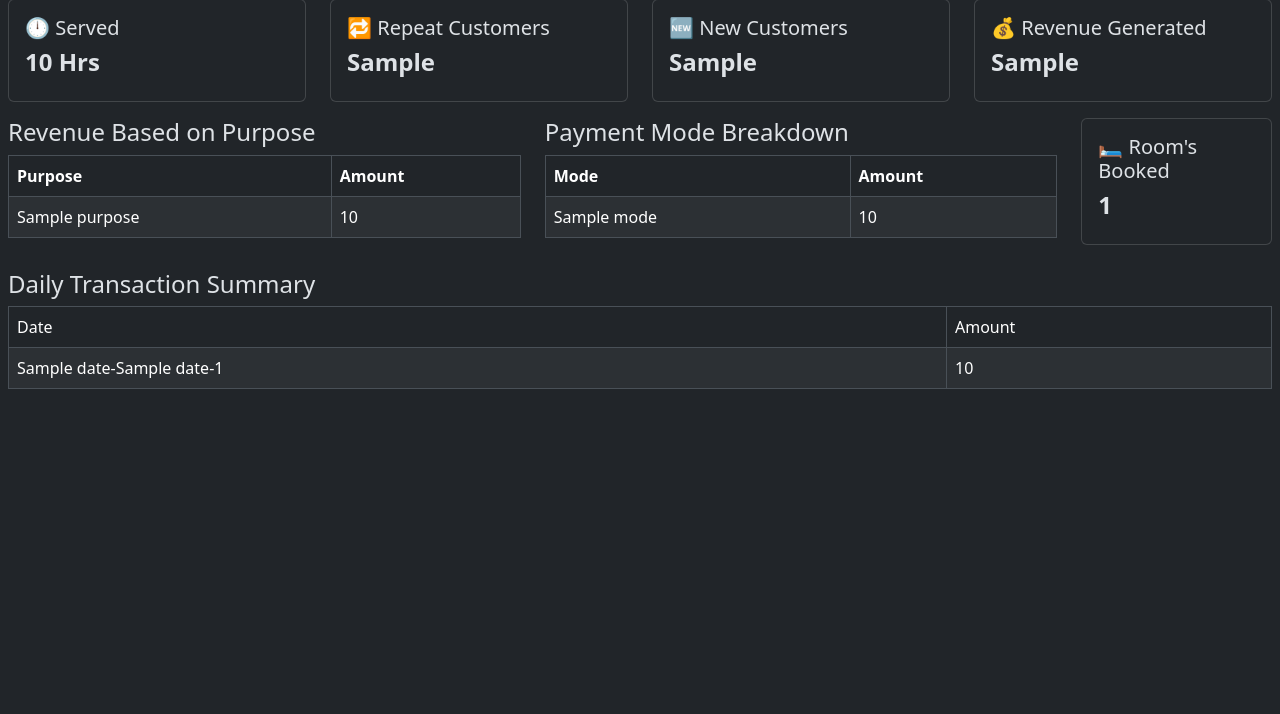
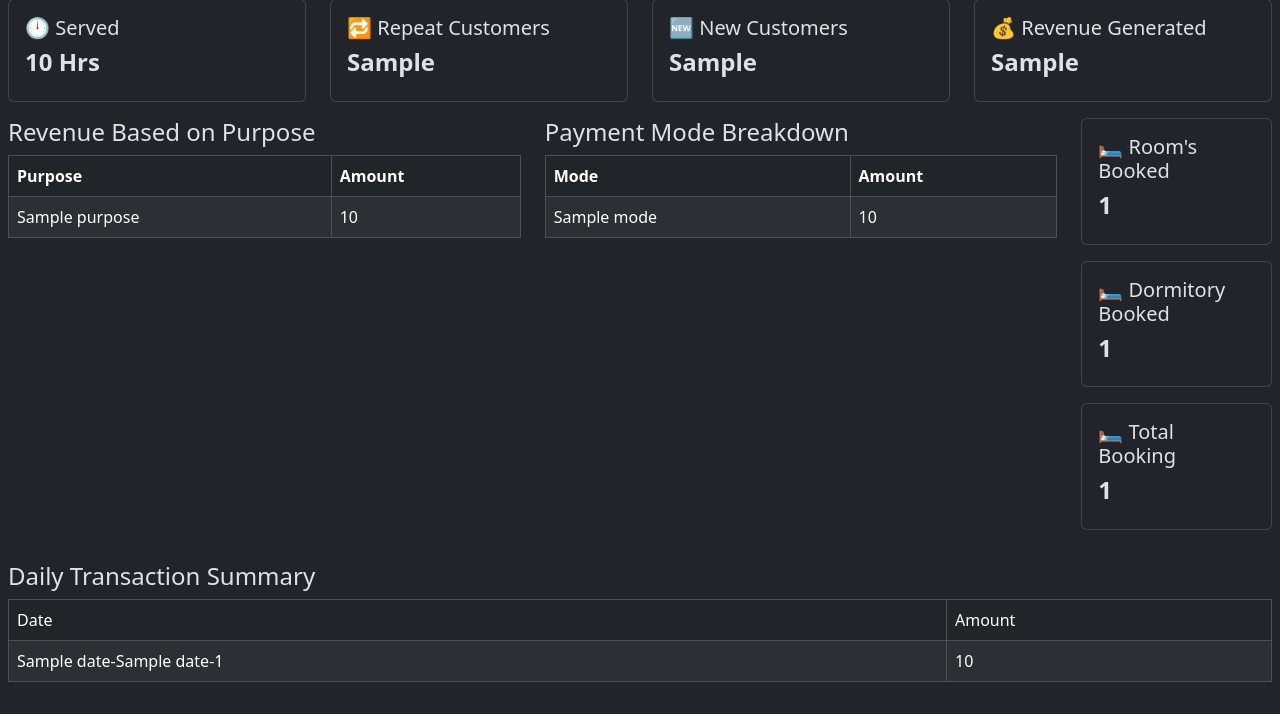
Before and after one commit to PS218909/Hotel-Management-System, a Flask app: template src/templates/analysis.html in a window 1280 px wide. Shown: the part 237-951 px from the top of the page. Before the commit the page ends 626 px from the top, so only its background shows below. Run offline with Flask 3, Linux system fonts and the light colour scheme; the template is opened without the code that fills it: most values are stand-ins (such as "Sample title", 1, 10 or a date in 2020).

Commit message:
v2.1.5 - Bug Fixes

```diff
--- a/src/templates/analysis.html
+++ b/src/templates/analysis.html
@@ -94,14 +94,22 @@
             </table>
         </div>
         <div class="col-2">
-            <div class="row">
-                <div class="col">
-                    <div class="card">
-                        <div class="card-body">
-                            <h5 class="card-title">🛏️ Room's Booked</h5>
-                            <h4><b>{{total_room_booked}}</b></h4>
-                        </div>
-                    </div>
+            <div class="card mb-3">
+                <div class="card-body">
+                    <h5 class="card-title">🛏️ Room's Booked</h5>
+                    <h4><b>{{total_room_booked}}</b></h4>
+                </div>
+            </div>
+            <div class="card mb-3">
+                <div class="card-body">
+                    <h5 class="card-title">🛏️ Dormitory Booked</h5>
+                    <h4><b>{{total_dormitory_booked}}</b></h4>
+                </div>
+            </div>
+            <div class="card mb-3">
+                <div class="card-body">
+                    <h5 class="card-title">🛏️ Total Booking</h5>
+                    <h4><b>{{total_booked}}</b></h4>
                 </div>
             </div>
         </div>
```
Also changed, not shown: src/analysis.py (+25 -8 lines), src/templates/roomForm.html (+5 -5 lines).
